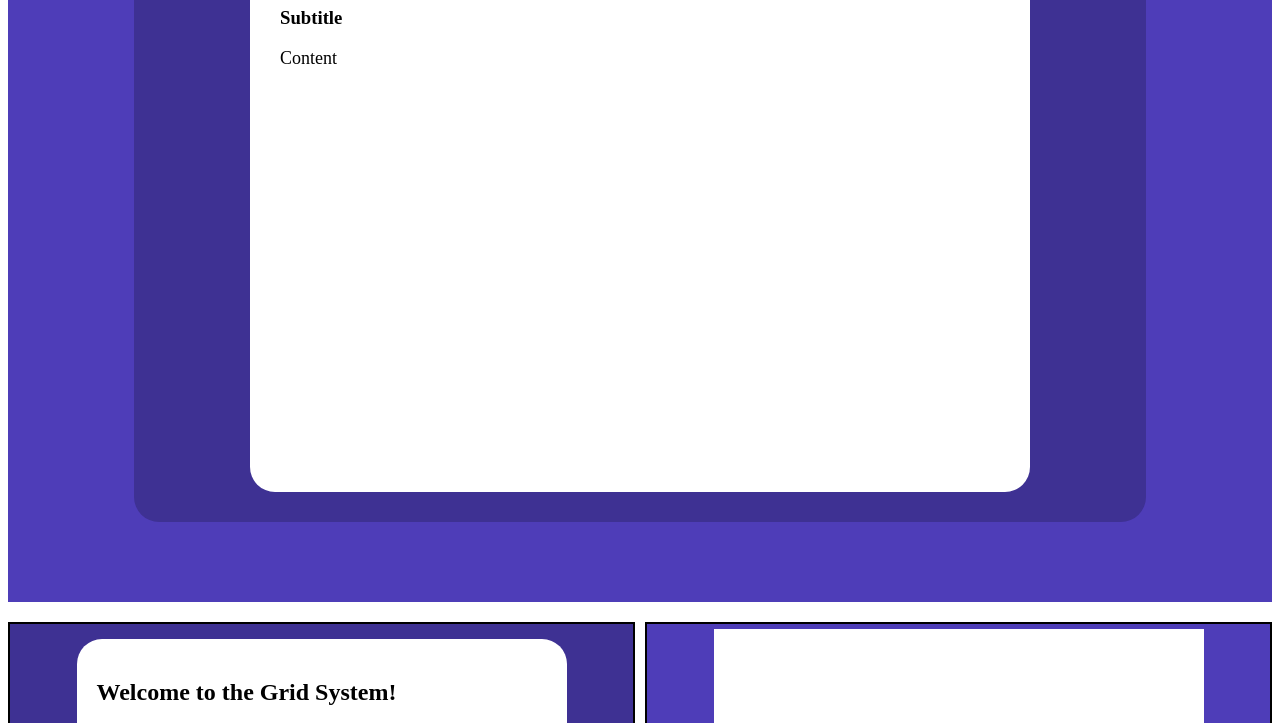
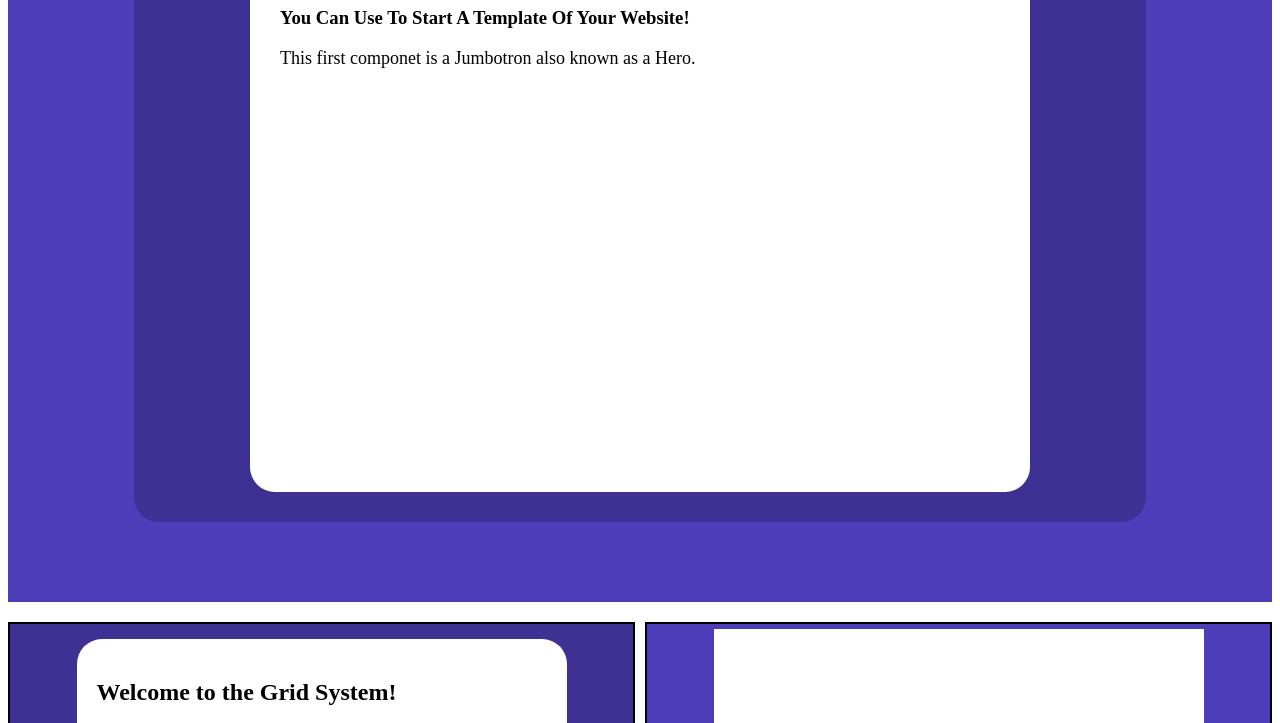
Before and after one commit to noldipboye/Framework, a plain HTML site: page index.html in a window 1280 px wide. Shown: the part 206-929 px from the top of the page. Drawn offline with Linux system fonts and the light colour scheme.

Commit message:
Added little content

```diff
--- a/index.html
+++ b/index.html
@@ -63,11 +63,11 @@
                     Welcome To NazWa!
                 </h1>
                 <h3 class="hero-subtitle">
-                    Subtitle
+                    You Can Use To Start A Template Of Your Website!
                 </h3>
 
                 <p class="para">
-                    Content
+                    This first componet is a Jumbotron also known as a Hero.
                 </p>
             </div>
         </div>
@@ -122,7 +122,7 @@
 
                 <div class="form">
                     <div class="form-content">
-                        <h3 class="form-title">Form Title</h3>
+                        <h3 class="form-title">This Is An Example Of A Form</h3>
 
                         <p class="form-paragraph" id="p-one">First Name</p>
                         <input type="name" class="input" id="input-one" placeholder="First Name Here!">
--- a/style.scss
+++ b/style.scss
@@ -209,8 +209,6 @@ $Font-1: 'Times New Roman';
         }
     }
 }
-
-
 
 .grid {
     display: grid;
```
